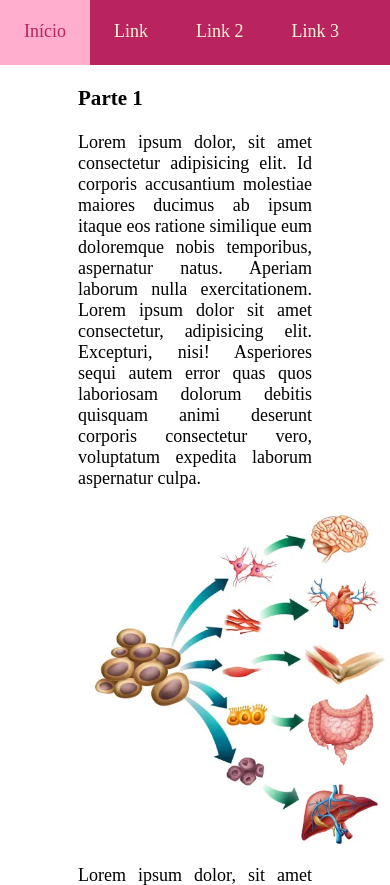
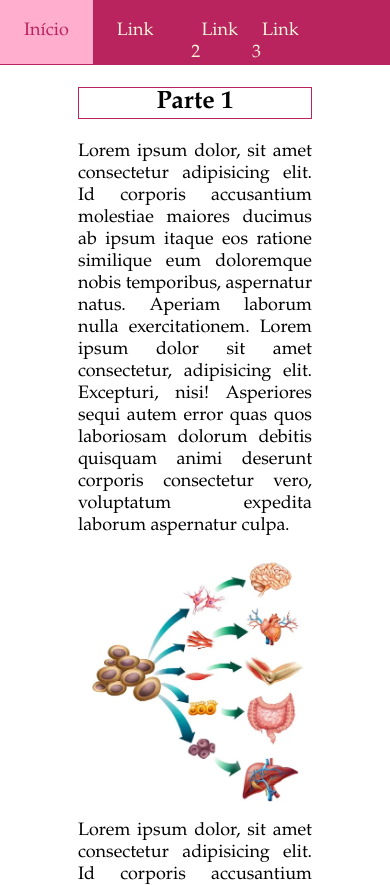
Before and after one commit to Fujiwara-Haruki/Projeto_integrador_2023, a plain HTML site: page Html/link1.html in a window 390 px wide. Shown: the top 885 px of the page. Drawn offline with Linux system fonts and the light colour scheme.

Commit message:
Responsividade Incompleta

```diff
--- a/Css/link1.css
+++ b/Css/link1.css
@@ -1,8 +1 @@
-.img_celulas_tronco{
-    height: 350px;
-}
-
-/*video*/
-.video_1{
-    max-height: 33.4vw;
-}
+@import url(menu.css);
--- a/Css/menu.css
+++ b/Css/menu.css
@@ -7,6 +7,7 @@
 body{
     display: grid;
     font-size: 18px;
+    font-family: Garamond, "Baskerville", "Baskerville Old Face", "Hoefler Text", "Times New Roman", serif;
 }
 
 /*variáveis*/
@@ -21,13 +22,20 @@ body{
 .header{
     background-color: var(--main_color);
     height: var(--altura_header);
-    display: flex;
+    /*tentando o grid*/
+    display: grid;
+    grid-template-columns: repeat(4, 1fr);
+    grid-template-rows: repeat(auto-fit, 1fr);
 
 }
 
 /*menu cabeçalho*/
 .menu_1{
-    display: flex;
+    /*tentando o grid*/
+    display: grid;
+    grid-template-columns: repeat(4, 1fr);
+    grid-template-rows: repeat(auto-fit, 1fr);
+
     list-style: none;
     text-align: center;
     position: relative;
@@ -35,7 +43,7 @@ body{
 
 /*elemento*/
 .menu_1 li{
-    padding: 21px 0px;
+    padding: 20px 0px;
 }
 
 /*link*/
@@ -63,9 +71,20 @@ body{
     text-align: justify;
 }
 
+/*títulos*/
+.titulo{
+    text-align: center;
+    font-size: 25px;
+    border: 1px solid var(--main_color);
+}
+
 /* DIV DAS IMAGENS */
 .div_imagem{
     text-align: center;
+}
+
+.imagem{
+    max-width: 59vw;
 }
 
 
@@ -77,3 +96,5 @@ footer{
     text-align: center;
     color: beige
 }
+
+/*resposividade*/
--- a/Html/link1.html
+++ b/Html/link1.html
@@ -16,7 +16,7 @@
         <nav class="header_details">
 
             <ul class="menu_1">
-                <li><a href="index.html">Início</a></li>
+                <li><a href="../index.html">Início</a></li>
                 <li><a href="link1.html">Link</a></li>
                 <li><a href="link2.html">Link 2</a></li>
                 <li><a href="link3.html">Link 3</a></li>
@@ -32,7 +32,7 @@
         <div class="meio">
             <br/>
             <!--título-->
-            <h3>Parte 1</h3> <br/>
+            <h3 class="titulo">Parte 1</h3> <br/>
 
             <!--texto-->
             <p> Lorem ipsum dolor, sit amet consectetur adipisicing elit. Id corporis accusantium molestiae maiores
@@ -42,7 +42,7 @@
                  deserunt corporis consectetur vero, voluptatum expedita laborum aspernatur culpa.</p> <br/>
             <!--imagem-->
             <div class="div_imagem">
-                <img class="img_celulas_tronco" src="../Imagens/celulas_tronco.png">
+                <img class=" imagem img_celulas_tronco" src="../Imagens/celulas_tronco.png">
             </div>
 
             <!--texto-->
@@ -57,7 +57,7 @@
                   sequi autem error quas quos laboriosam dolorum debitis quisquam animi deserunt corporis consectetur
                   vero, voluptatum expedita laborum aspernatur culpa.</p> <br/>
 
-            <video class="video_1" controls src="../Vídeo/reportagem.mp4"></video> <br/><br/>
+            <video class=" imagem video_1" controls src="../Vídeo/reportagem.mp4"></video> <br/><br/>
 
          </div>
 
```
Also changed, not shown: Css/index.css (+1 -7 lines), Html/link2.html (+1 -1 lines), Html/link3.html (+1 -1 lines), index.html (added, +55 -0 lines).
